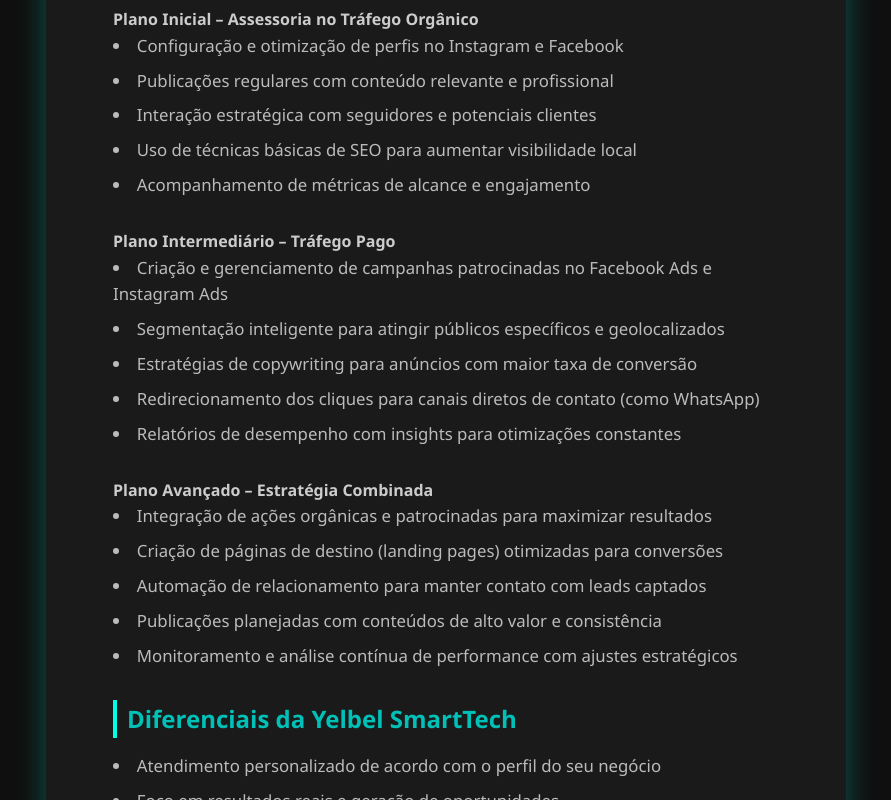
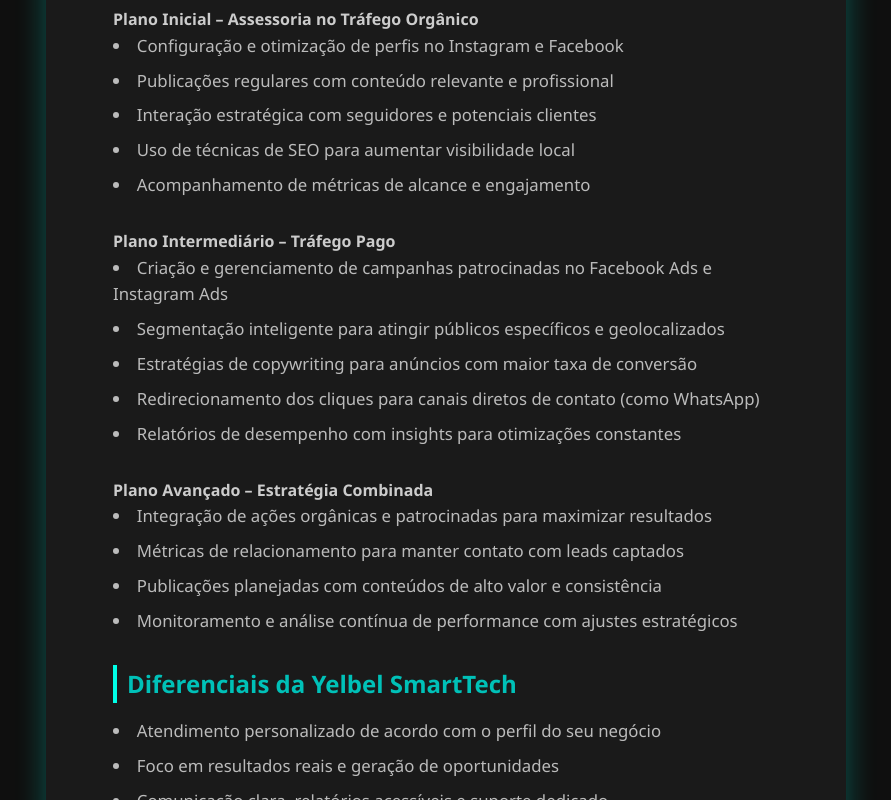
Before and after one commit to eme88/yelbel, a plain HTML site: page marketing.html in a window 1280 px wide. Shown: the part 530-1330 px from the top of the page, without its empty margins (194-1085 px from the left). Drawn offline with Linux system fonts and the light colour scheme.

Commit message:
Update marketing.html

```diff
--- a/marketing.html
+++ b/marketing.html
@@ -28,7 +28,7 @@
         <li>Configuração e otimização de perfis no Instagram e Facebook</li>
         <li>Publicações regulares com conteúdo relevante e profissional</li>
         <li>Interação estratégica com seguidores e potenciais clientes</li>
-        <li>Uso de técnicas básicas de SEO para aumentar visibilidade local</li>
+        <li>Uso de técnicas de SEO para aumentar visibilidade local</li>
         <li>Acompanhamento de métricas de alcance e engajamento</li>
       </ul>
 
@@ -44,8 +44,7 @@
       <h4>Plano Avançado – Estratégia Combinada</h4>
       <ul>
         <li>Integração de ações orgânicas e patrocinadas para maximizar resultados</li>
-        <li>Criação de páginas de destino (landing pages) otimizadas para conversões</li>
-        <li>Automação de relacionamento para manter contato com leads captados</li>
+        <li>Métricas de relacionamento para manter contato com leads captados</li>
         <li>Publicações planejadas com conteúdos de alto valor e consistência</li>
         <li>Monitoramento e análise contínua de performance com ajustes estratégicos</li>
       </ul>
```
